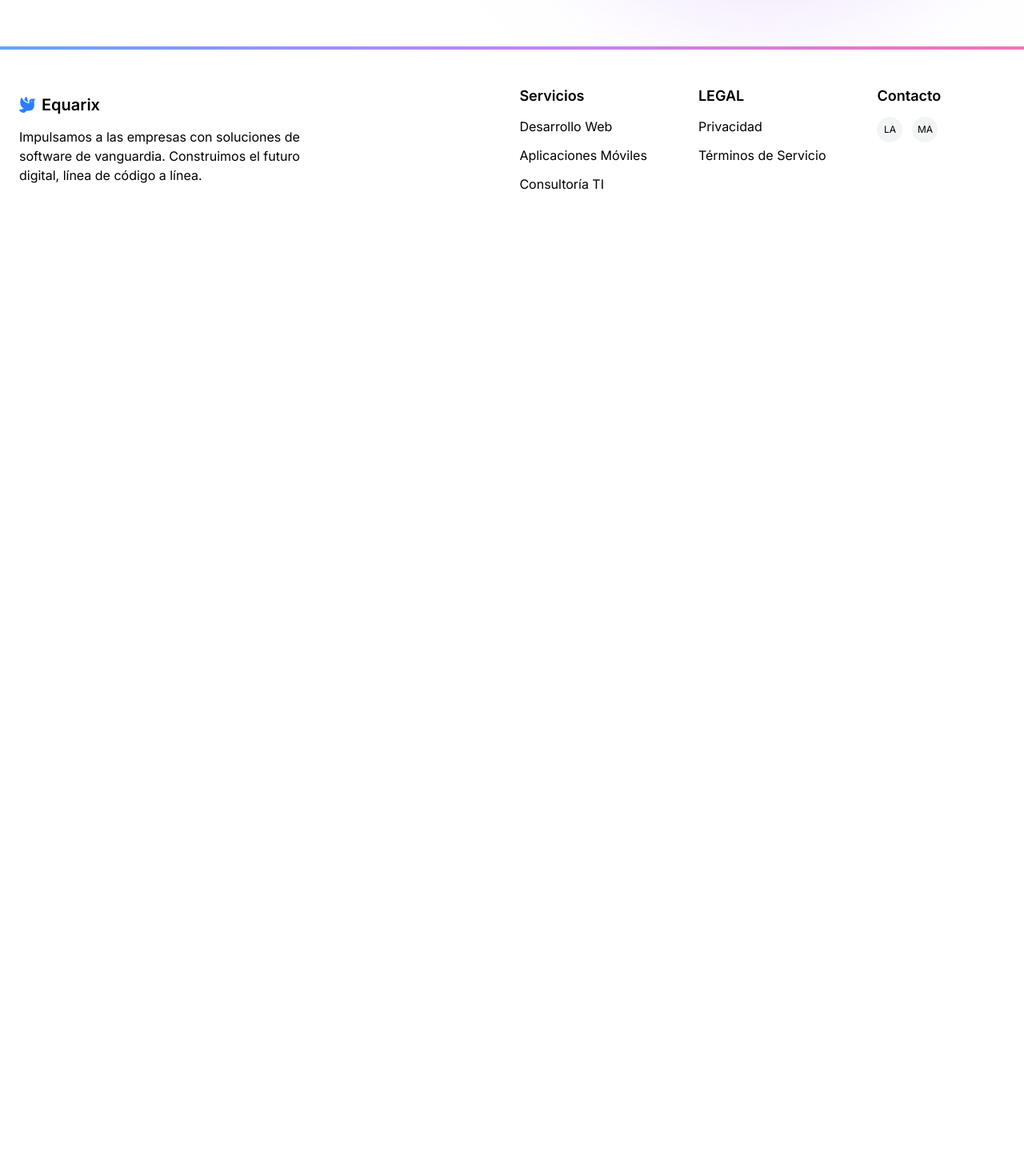
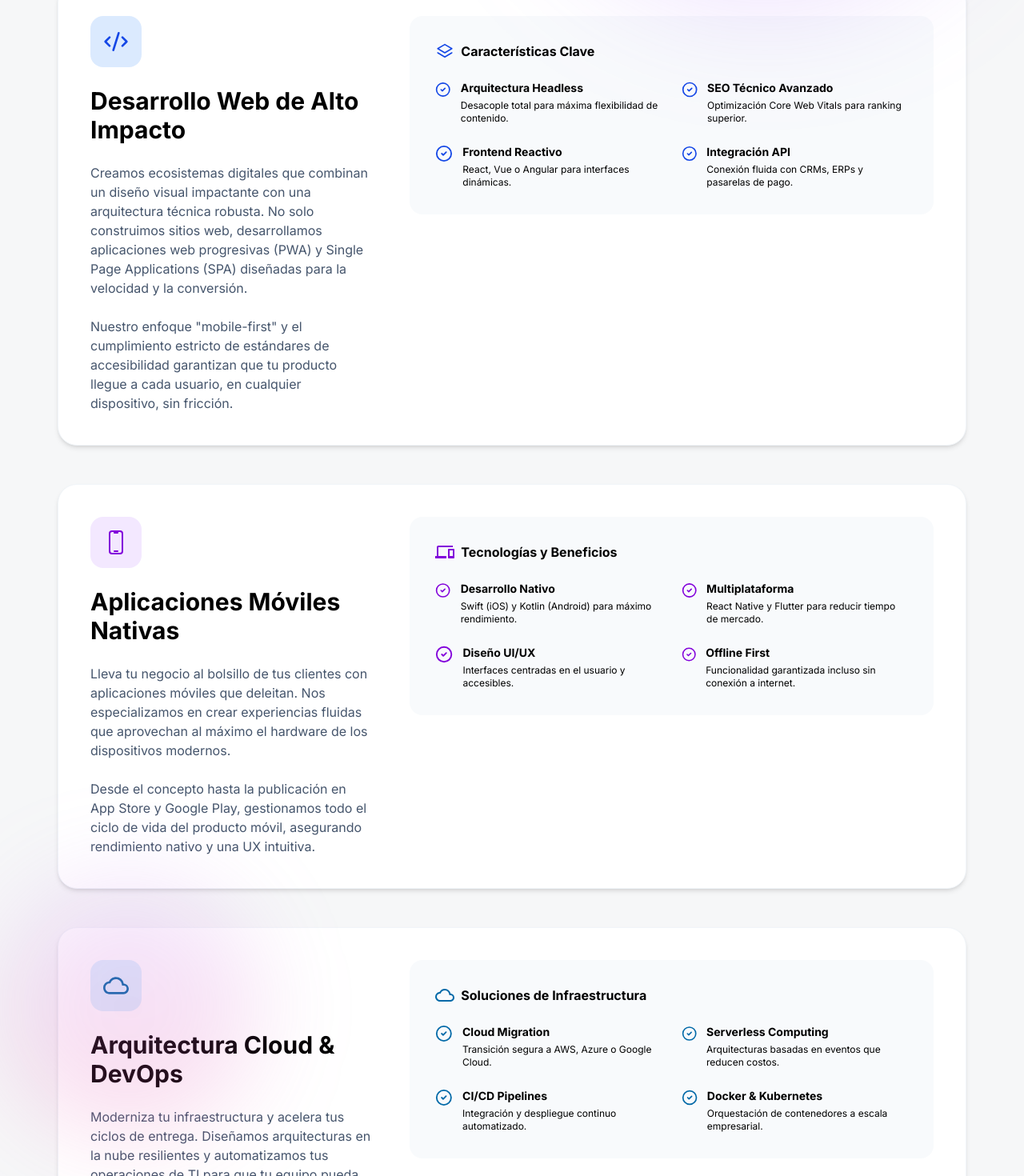
Before and after one commit to Equarix/rosadita-front, a Next.js app: page /servicios in a window 1280 px wide. Shown: the part 510-1980 px from the top of the page at 80% size. Before the commit the page ends 800 px from the top, so only its background shows below. Built offline with nearby package versions, Linux system fonts and the light colour scheme.

Commit message:
Refactor página de servicios: eliminar componente Hero, añadir MiddleCircle y CardServices; actualizar estilos y estructura.

```diff
--- a/src/app/layout.tsx
+++ b/src/app/layout.tsx
@@ -20,7 +20,7 @@ export default function RootLayout({
     <html lang="en">
       <body className={`${inter.variable} antialiased font-inter content`}>
         <Header />
-        <main className="flex flex-col h-full">{children}</main>
+        <main className="flex flex-col h-full bg-[#F6F7F8]">{children}</main>
         <Footer />
       </body>
     </html>
--- a/src/app/servicios/page.tsx
+++ b/src/app/servicios/page.tsx
@@ -1,9 +1,19 @@
-import Hero from "@/modules/services/Hero";
+import CardServices from "@/components/ui/card-services/CardServices";
+import { cardItems } from "@/modules/services/card-items";
+import Hero from "@/modules/services/hero/Hero";
+import MiddleCircle from "@/modules/services/MiddleCircle";
 
 export default function ServicesPage() {
   return (
-    <div className="w-full h-full flex flex-col py-24 px-6">
+    <div className="w-full h-full flex flex-col items-center justify-center py-24 px-6 gap-16 relative">
       <Hero />
+      <MiddleCircle />
+
+      <section className="space-y-12">
+        {cardItems.map((item, index) => (
+          <CardServices key={index} {...item} />
+        ))}
+      </section>
     </div>
   );
 }
--- /dev/null
+++ b/src/components/ui/card-services/CardServices.tsx
@@ -0,0 +1,95 @@
+import { LuCircleCheck } from "react-icons/lu";
+import CharCircle from "../char-circle/CharCircle";
+import cx from "@/utils/cx";
+import { cloneElement, ReactElement, ReactNode } from "react";
+
+export interface CardServicesProps {
+  icon: ReactNode;
+  mainColor: string;
+  secondaryColor: string;
+  title: string;
+  description: string[];
+  cardFeatures: {
+    icon: ReactNode;
+    title: string;
+    items: {
+      title: string;
+      description: string;
+    }[];
+  };
+}
+
+export default function CardServices({
+  cardFeatures,
+  description,
+  icon,
+  mainColor,
+  secondaryColor,
+  title,
+}: CardServicesProps) {
+  return (
+    <div className="p-10 rounded-3xl flex w-full gap-12 border max-w-284 border-slate-100 bg-white z-10 shadow-md">
+      <section className="flex flex-col gap-6 w-full max-w-1/3">
+        <CharCircle
+          className={cx("rounded-2xl size-16", mainColor, secondaryColor)}
+        >
+          {cloneElement(icon as ReactElement<{ className?: string }>, {
+            className: "size-8",
+          })}
+        </CharCircle>
+
+        <h2 className="font-bold text-3xl">{title}</h2>
+
+        {description.map((desc, index) => (
+          <p key={index} className="text-slate-600">
+            {desc}
+          </p>
+        ))}
+      </section>
+
+      <section className="w-full p-8 rounded-2xl bg-slate-50 max-h-max flex flex-col gap-6">
+        <span className="flex items-center gap-2 font-bold">
+          {cloneElement(
+            cardFeatures.icon as ReactElement<{ className?: string }>,
+            {
+              className: cx("size-6", mainColor),
+            }
+          )}
+          {cardFeatures.title}
+        </span>
+
+        <div className="grid grid-cols-2 gap-6">
+          {cardFeatures.items.map((item, index) => (
+            <FeatureCard
+              key={index}
+              title={item.title}
+              description={item.description}
+              className={mainColor}
+            />
+          ))}
+        </div>
+      </section>
+    </div>
+  );
+}
+
+function FeatureCard({
+  title,
+  description,
+  className,
+}: {
+  title: string;
+  description: string;
+  className?: string;
+}) {
+  return (
+    <div className="flex w-full gap-3">
+      <LuCircleCheck className={cx("size-6", className)} />
+
+      <span className="flex flex-col gap-1">
+        <strong className="text-sm">{title}</strong>
+        <span className="text-xs">{description}</span>
+      </span>
+    </div>
+  );
+}
--- /dev/null
+++ b/src/modules/services/MiddleCircle.tsx
@@ -0,0 +1,7 @@
+import "./services.css";
+
+export default function MiddleCircle() {
+  return (
+    <div className="middle-circle rounded-full absolute left-0 top-1/2 translate-y-1/2" />
+  );
+}
--- /dev/null
+++ b/src/modules/services/card-items.tsx
@@ -0,0 +1,169 @@
+import { CardServicesProps } from "@/components/ui/card-services/CardServices";
+import { HiOutlineDevicePhoneMobile } from "react-icons/hi2";
+import {
+  LuChartColumnBig,
+  LuChartNoAxesCombined,
+  LuCodeXml,
+} from "react-icons/lu";
+import { MdOutlineCloud, MdPhonelink } from "react-icons/md";
+import { RxStack } from "react-icons/rx";
+
+export const cardItems: CardServicesProps[] = [
+  {
+    icon: <LuCodeXml />,
+    title: "Desarrollo Web de Alto Impacto",
+    description: [
+      `Creamos ecosistemas digitales que combinan un
+diseño visual impactante con una arquitectura técnica
+robusta. No solo construimos sitios web,
+desarrollamos aplicaciones web progresivas (PWA) y
+Single Page Applications (SPA) diseñadas para la
+velocidad y la conversión.`,
+      `Nuestro enfoque "mobile-first" y el cumplimiento
+estricto de estándares de accesibilidad garantizan
+que tu producto llegue a cada usuario, en cualquier
+dispositivo, sin fricción.`,
+    ],
+    mainColor: "text-blue-700",
+    secondaryColor: "bg-blue-100",
+    cardFeatures: {
+      icon: <RxStack />,
+      title: "Características Clave",
+      items: [
+        {
+          title: "Arquitectura Headless",
+          description: "Desacople total para máxima flexibilidad de contenido.",
+        },
+        {
+          title: "SEO Técnico Avanzado",
+          description: "Optimización Core Web Vitals para ranking superior.",
+        },
+        {
+          title: "Frontend Reactivo",
+          description: "React, Vue o Angular para interfaces dinámicas.",
+        },
+        {
+          title: "Integración API",
+          description: "Conexión fluida con CRMs, ERPs y pasarelas de pago.",
+        },
+      ],
+    },
+  },
+  {
+    icon: <HiOutlineDevicePhoneMobile />,
+    title: "Aplicaciones Móviles Nativas",
+    description: [
+      `Lleva tu negocio al bolsillo de tus clientes con
+aplicaciones móviles que deleitan. Nos
+especializamos en crear experiencias fluidas que
+aprovechan al máximo el hardware de los dispositivos
+modernos.`,
+      `Desde el concepto hasta la publicación en App Store
+y Google Play, gestionamos todo el ciclo de vida del
+producto móvil, asegurando rendimiento nativo y una
+UX intuitiva.`,
+    ],
+    mainColor: "text-purple-700",
+    secondaryColor: "bg-purple-100",
+    cardFeatures: {
+      icon: <MdPhonelink />,
+      title: "Tecnologías y Beneficios",
+      items: [
+        {
+          title: "Desarrollo Nativo",
+          description:
+            "Swift (iOS) y Kotlin (Android) para máximo rendimiento.",
+        },
+        {
+          title: "Multiplataforma",
+          description: "React Native y Flutter para reducir tiempo de mercado.",
+        },
+        {
+          title: "Diseño UI/UX",
+          description: "Interfaces centradas en el usuario y accesibles.",
+        },
+        {
+          title: "Offline First",
+          description:
+            "Funcionalidad garantizada incluso sin conexión a internet.",
+        },
+      ],
+    },
+  },
+  {
+    icon: <MdOutlineCloud />,
+    title: "Arquitectura Cloud & DevOps",
+    description: [
+      `Moderniza tu infraestructura y acelera tus ciclos de
+entrega. Diseñamos arquitecturas en la nube
+resilientes y automatizamos tus operaciones de TI
+para que tu equipo pueda centrarse en innovar, no en
+apagar fuegos.`,
+      `Desde migraciones complejas hasta la
+implementación de cultura DevOps, garantizamos
+sistemas de alta disponibilidad y seguridad robusta.`,
+    ],
+    mainColor: "text-sky-700",
+    secondaryColor: "bg-sky-100",
+    cardFeatures: {
+      icon: <MdOutlineCloud />,
+      title: "Soluciones de Infraestructura",
+      items: [
+        {
+          title: "Cloud Migration",
+          description: "Transición segura a AWS, Azure o Google Cloud.",
+        },
+        {
+          title: "Serverless Computing",
+          description: "Arquitecturas basadas en eventos que reducen costos.",
+        },
+        {
+          title: "CI/CD Pipelines",
+          description: "Integración y despliegue continuo automatizado.",
+        },
+        {
+          title: "Docker & Kubernetes",
+          description: "Orquestación de contenedores a escala empresarial.",
+        },
+      ],
+    },
+  },
+  {
+    icon: <LuChartColumnBig />,
+    title: "Inteligencia de Datos e IA",
+    description: [
+      `Convierte el caos de datos en una ventaja competitiva
+clara. Diseñamos pipelines de datos y modelos de
+Machine Learning que descubren patrones ocultos y
+predicen tendencias futuras.`,
+      `Empoderamos a tu organización para tomar
+decisiones basadas en evidencia, no en intuición,
+mediante visualizaciones claras y potentes.`,
+    ],
+    mainColor: "text-green-700",
+    secondaryColor: "bg-green-100",
+    cardFeatures: {
+      icon: <LuChartNoAxesCombined />,
+      title: "Capacidades Analíticas",
+      items: [
+        {
+          title: "Business Intelligence",
+          description: "Dashboards interactivos (PowerBI, Tableau) para KPIs.",
+        },
+        {
+          title: "Machine Learning",
+          description: "Modelos predictivos y algoritmos de recomendación.",
+        },
+        {
+          title: "Big Data Pipelines",
+          description: "Procesamiento ETL de grandes volúmenes de datos.",
+        },
+        {
+          title: "Data Warehousing",
+          description:
+            "Almacenamiento centralizado y optimizado para análisis.",
+        },
+      ],
+    },
+  },
+];
--- a/src/modules/services/Hero.tsx
+++ b/src/modules/services/hero/Hero.tsx
@@ -4,7 +4,7 @@ import { LuBadgeCheck } from "react-icons/lu";
 
 export default function Hero() {
   return (
-    <section className="flex flex-col gap-6 items-center justify-center relative">
+    <section className="flex flex-col gap-6 items-center justify-center relative w-full">
       <span className="block size-150 bg-hero rounded-full absolute -top-full right-0" />
 
       <Chip className="border-[#DBEAFE] bg-[#EFF6FF] text-[#137FEC]">
--- /dev/null
+++ b/src/modules/services/services.css
@@ -0,0 +1,9 @@
+.middle-circle {
+  width: 320px;
+  height: 320px;
+  background: linear-gradient(
+    rgba(192, 132, 252, 0.2),
+    rgba(236, 72, 153, 0.2)
+  );
+  filter: blur(60px);
+}
```
Also changed, not shown: src/modules/services/hero/hero.css (renamed from src/modules/services/hero.css).
